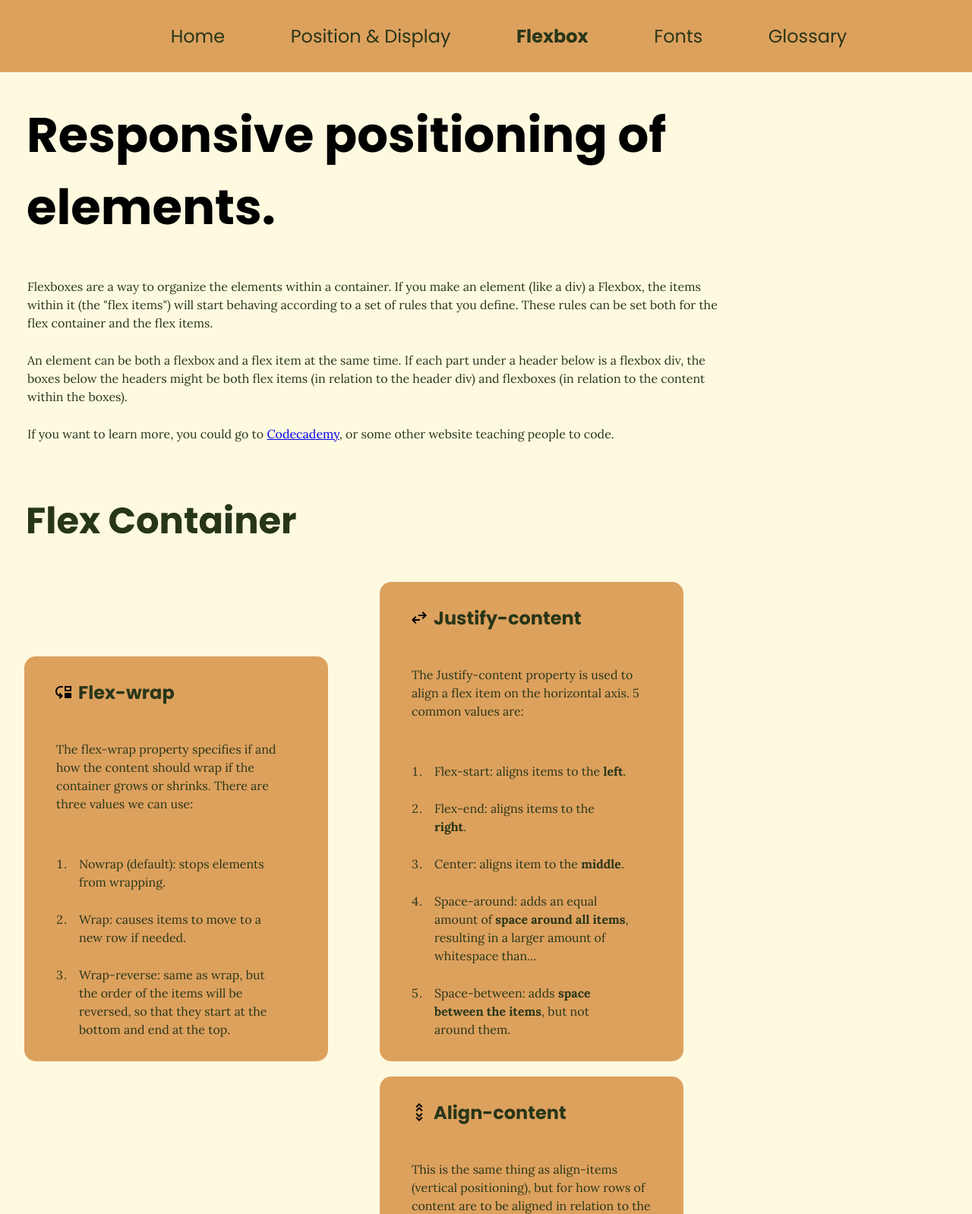
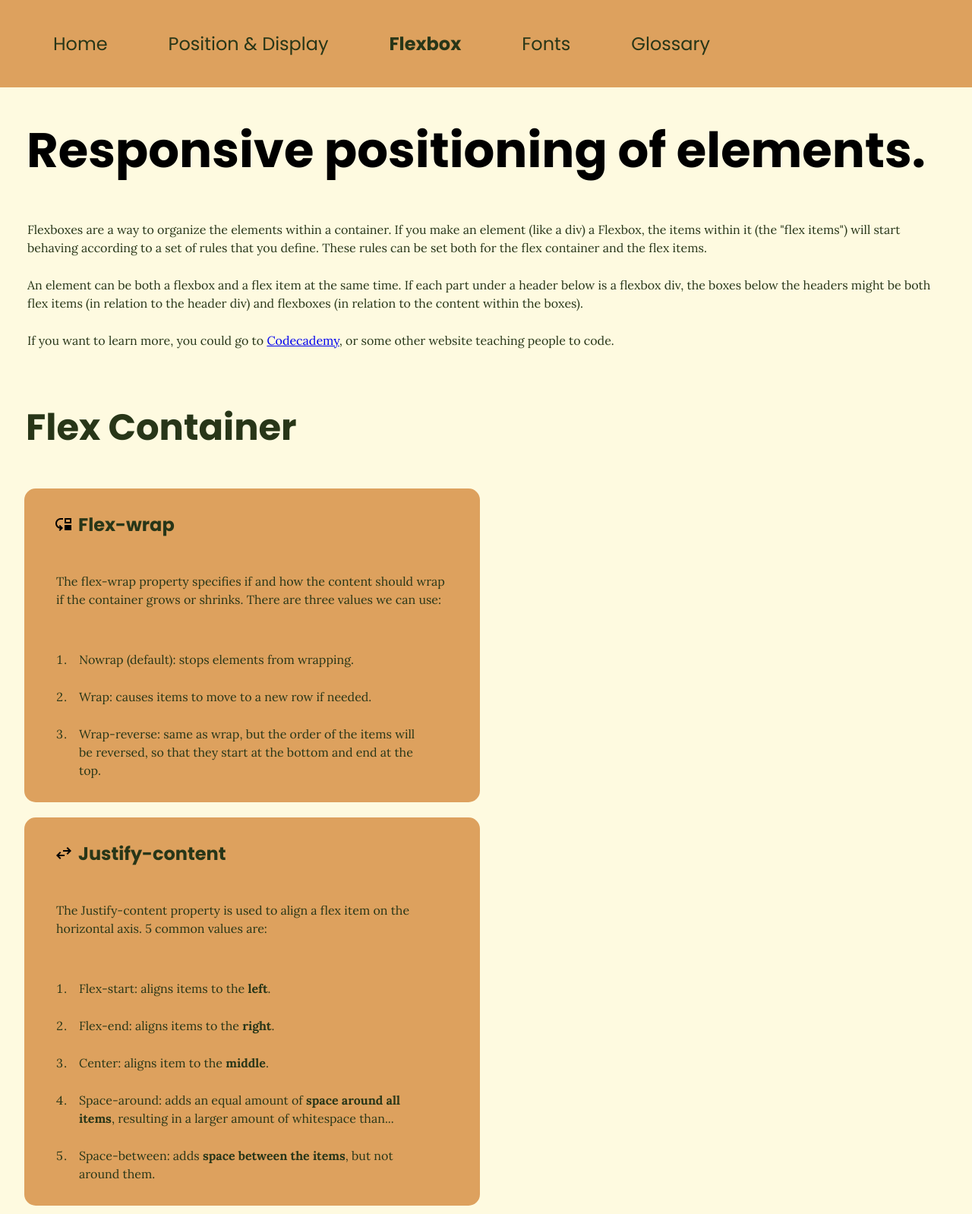
Before and after one commit to coding-titan/webdev-cheatsheet, a plain HTML site: page flexbox.html in a window 1280 px wide. Shown: the top 1598 px of the page at 76% size. Drawn offline with nearby package versions, Linux system fonts and the light colour scheme.

Commit message:
fixed navbar flexing

```diff
--- a/flexbox.html
+++ b/flexbox.html
@@ -23,8 +23,8 @@
         <a href="glossary.html">Glossary</a>
     </nav>
 
-    <section class="container">
     <h1>Responsive positioning of elements.</h1>
+
     <p>Flexboxes are a way to organize the elements within a container. If you make an element (like a div) a Flexbox, the items within it (the "flex items") will start behaving according to a set of rules that you define. These rules can be set both for the flex container and the flex items.</p>
 
     <p>An element can be both a flexbox and a flex item at the same time. If each part under a header below is a flexbox div, the boxes below the headers might be both flex items (in relation to the header div) and flexboxes (in relation to the content within the boxes).</p>
@@ -33,8 +33,8 @@
 
     <br>
 
-        <div id="flex-container-properties">
     <h2>Flex Container</h2>
+    <div id="flex-container-properties" class="container">
 
         <div class="block">
             <span class="material-symbols-outlined box-symbol">
@@ -140,6 +140,5 @@
 
     </div>
 
-    </section>
 
 </body>
--- a/styles.css
+++ b/styles.css
@@ -15,9 +15,10 @@ nav {
     font-weight: normal;
     text-align: center;
     color: #283618;
-    display: flexbox;
     width: 100%;
     z-index: 1;
+    display: flex;
+    flex-wrap: wrap;
 }
 
 nav a {
@@ -72,16 +73,18 @@ p, li, ul, ol {
 }
 
 .container {
-    display: block;
-    max-width: 1000px;
+    display: flex;
+    flex-wrap: wrap;
+    align-content: flex-start;
 }
 
 .block {
     background-color: #DDA15E;
     border-radius: 15px;
     margin: 10px 32px;
-    width: 400px;
+    max-width: 600px;
     display: inline-block;
+    flex-shrink: 1;
 }
 
 .block p {
```
Lines whose indentation alone changed are shown as unchanged.
